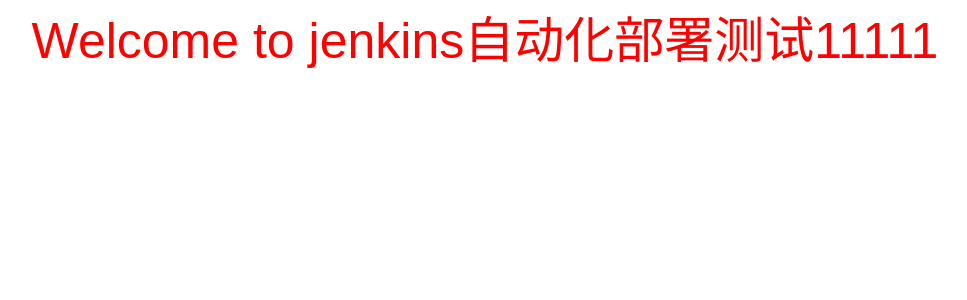
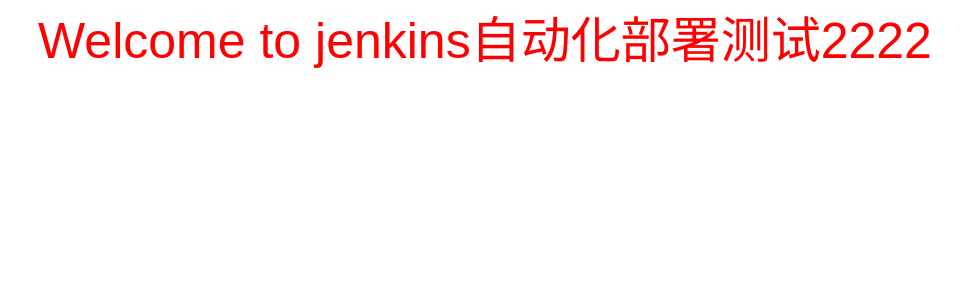
Before and after one commit to Paulinho89/webpack4, a Vue app: page / in a window 1280 px wide. Shown: the top 300 px of the page, without its empty margins (155-1122 px from the left). Built offline with nearby package versions, Linux system fonts and the light colour scheme.

Commit message:
upd:构建测试

```diff
--- a/src/pages/index.vue
+++ b/src/pages/index.vue
@@ -16,7 +16,7 @@
 export default {
     data() {
         return {
-            testData: 'Welcome to jenkins自动化部署测试11111'
+            testData: 'Welcome to jenkins自动化部署测试2222'
         };
     }
 };
```
